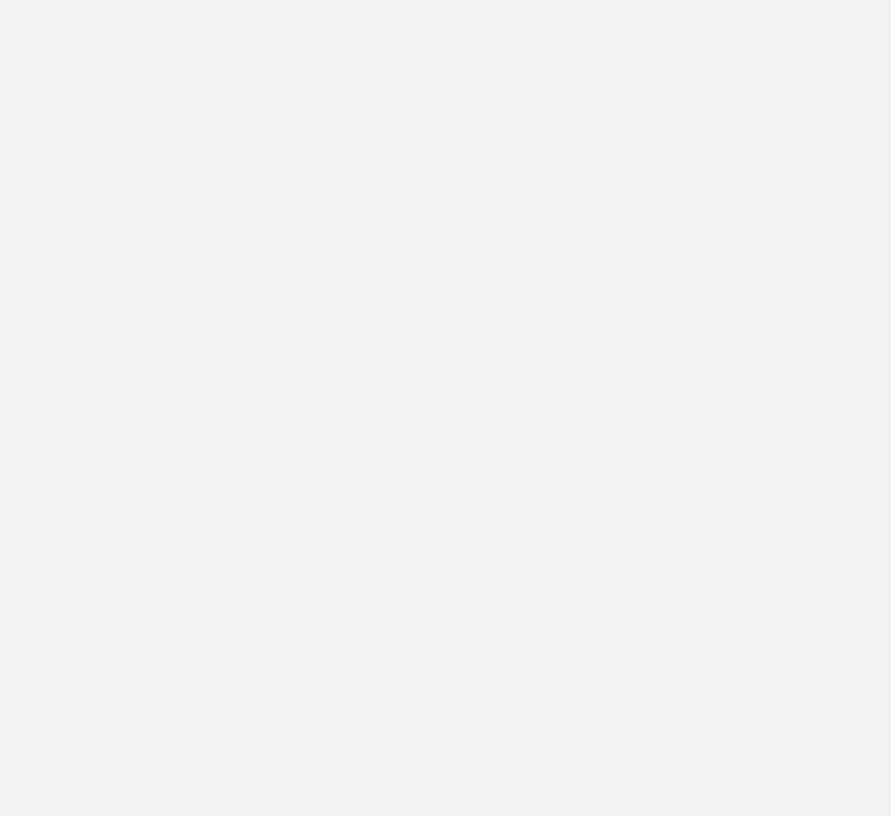
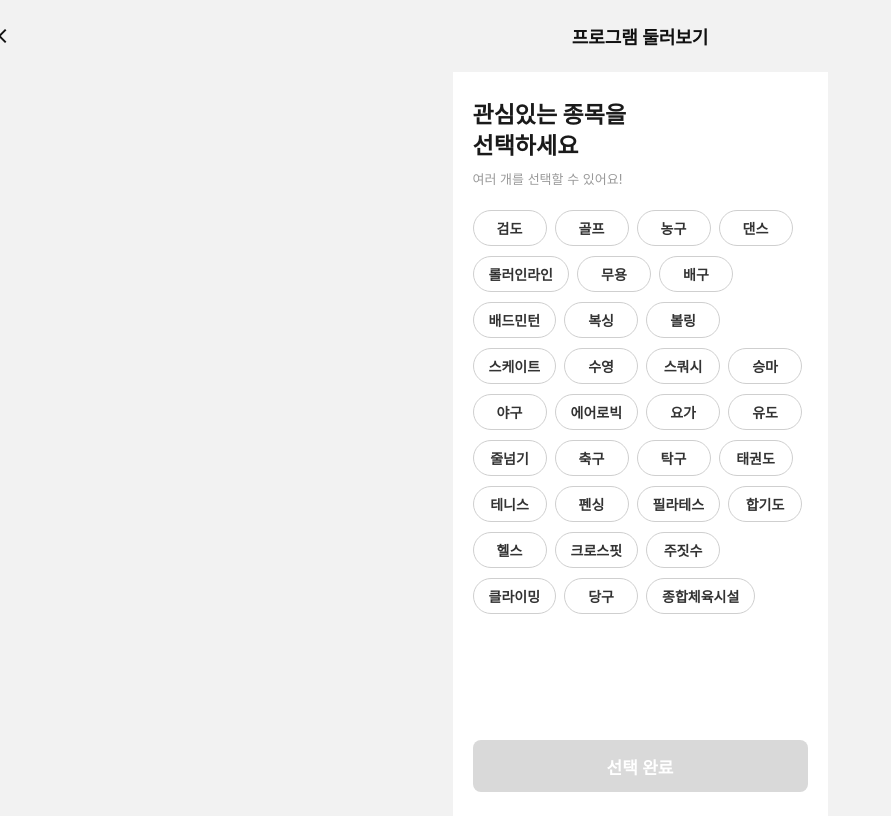
Before and after one commit to Public-Data-Contest-Bangi/Public-Data-Contest-FE, a React (Vite) app: page /program-browse in a window 1280 px wide. Before the commit this address had no page. Shown: the whole page, without its empty margins (0-891 px from the left). Built offline with nearby package versions, Linux system fonts and the light colour scheme; a web font is replaced by a local one.

Commit message:
feat: 프로그램 둘러보기 페이지 구현중 저장용

```diff
--- /dev/null
+++ b/src/pages/Program/ProgramBrowsePage.jsx
@@ -0,0 +1,12 @@
+import Header from "../../components/common/Header";
+
+import SportSelection from "./components/SportSelection";
+
+export default function ProgramBrowsePage() {
+    return (
+        <>
+            <Header title="프로그램 둘러보기" />
+            <SportSelection />
+        </>
+    );
+}
--- /dev/null
+++ b/src/pages/Program/components/SportSelection.jsx
@@ -0,0 +1,104 @@
+import { useState } from "react";
+import { useNavigate } from "react-router-dom";
+
+import Button from "../../../components/common/Button";
+
+import { SPORTS_OPTIONS } from "../constants/sportsOptions";
+
+import * as S from "./SportSelection.styled";
+
+export default function SportSelection() {
+    const navigate = useNavigate();
+
+    const [selectedSports, setSelectedSports] =
+        useState([]);
+
+    const handleSportToggle = (sport) => {
+        setSelectedSports((prev) =>
+            prev.includes(sport)
+                ? prev.filter(
+                      (item) =>
+                          item !== sport
+                  )
+                : [...prev, sport]
+        );
+    };
+
+    const handleComplete = () => {
+        console.log(
+            "선택한 종목:",
+            selectedSports
+        );
+
+        // 프로그램 목록 페이지 만들어지면
+        // 여기 경로만 변경하면 됨.
+        // navigate("/program-list", {
+        //     state: {
+        //         sports: selectedSports,
+        //     },
+        // });
+    };
+
+    return (
+        <S.Page>
+            <S.Content>
+                <S.Intro>
+                    <S.Title>
+                        관심있는 종목을
+                        <br />
+                        선택하세요
+                    </S.Title>
+
+                    <S.Description>
+                        여러 개를 선택할 수 있어요!
+                    </S.Description>
+                </S.Intro>
+
+                <S.SportGrid>
+                    {SPORTS_OPTIONS.map(
+                        (sport) => {
+                            const isSelected =
+                                selectedSports.includes(
+                                    sport
+                                );
+
+                            return (
+                                <S.SportButton
+                                    key={sport}
+                                    type="button"
+                                    $selected={
+                                        isSelected
+                                    }
+                                    onClick={() =>
+                                        handleSportToggle(
+                                            sport
+                                        )
+                                    }
+                                >
+                                    {sport}
+                                </S.SportButton>
+                            );
+                        }
+                    )}
+                </S.SportGrid>
+            </S.Content>
+
+            <S.BottomArea>
+                <Button
+                    disabled={
+                        selectedSports.length ===
+                        0
+                    }
+                    height="52px"
+                    radius="8px"
+                    fontSize="17px"
+                    onClick={
+                        handleComplete
+                    }
+                >
+                    선택 완료
+                </Button>
+            </S.BottomArea>
+        </S.Page>
+    );
+}
--- /dev/null
+++ b/src/pages/Program/components/SportSelection.styled.js
@@ -0,0 +1,101 @@
+import styled from "styled-components";
+
+export const Page = styled.div`
+    width: 375px;
+    min-height: calc(100dvh - 56px);
+
+    margin: 0 auto;
+
+    display: flex;
+    flex-direction: column;
+
+    background: #ffffff;
+
+    box-sizing: border-box;
+`;
+
+export const Content = styled.main`
+    flex: 1;
+
+    padding: 28px 20px 24px;
+
+    box-sizing: border-box;
+`;
+
+export const Intro = styled.div`
+    margin-bottom: 22px;
+`;
+
+export const Title = styled.h1`
+    margin: 0 0 7px;
+
+    font-size: 23px;
+    font-weight: 700;
+    line-height: 1.35;
+
+    color: #1a1a1a;
+`;
+
+export const Description = styled.p`
+    margin: 0;
+
+    font-size: 13px;
+    font-weight: 400;
+
+    color: #9a9a9a;
+`;
+
+export const SportGrid = styled.div`
+    display: flex;
+    flex-wrap: wrap;
+
+    gap: 10px 8px;
+`;
+
+export const SportButton = styled.button`
+    min-width: 74px;
+    height: 36px;
+
+    padding: 0 15px;
+
+    border: 1px solid
+        ${({ $selected }) =>
+            $selected
+                ? "#41dc99"
+                : "#cfcfcf"};
+
+    border-radius: 18px;
+
+    background: ${({ $selected }) =>
+        $selected
+            ? "#41dc99"
+            : "#ffffff"};
+
+    color: ${({ $selected }) =>
+        $selected
+            ? "#ffffff"
+            : "#333333"};
+
+    font-family: inherit;
+    font-size: 14px;
+    font-weight: 600;
+
+    cursor: pointer;
+
+    box-sizing: border-box;
+
+    transition:
+        background 0.15s ease,
+        border-color 0.15s ease,
+        color 0.15s ease;
+`;
+
+export const BottomArea = styled.div`
+    width: 100%;
+
+    padding: 16px 20px 24px;
+
+    box-sizing: border-box;
+
+    background: #ffffff;
+`;
--- /dev/null
+++ b/src/pages/Program/constants/sportsOptions.js
@@ -0,0 +1,34 @@
+export const SPORTS_OPTIONS = [
+    "검도",
+    "골프",
+    "농구",
+    "댄스",
+    "롤러인라인",
+    "무용",
+    "배구",
+    "배드민턴",
+    "복싱",
+    "볼링",
+    "스케이트",
+    "수영",
+    "스쿼시",
+    "승마",
+    "야구",
+    "에어로빅",
+    "요가",
+    "유도",
+    "줄넘기",
+    "축구",
+    "탁구",
+    "태권도",
+    "테니스",
+    "펜싱",
+    "필라테스",
+    "합기도",
+    "헬스",
+    "크로스핏",
+    "주짓수",
+    "클라이밍",
+    "당구",
+    "종합체육시설",
+];
--- a/src/pages/yein/Home.jsx
+++ b/src/pages/yein/Home.jsx
@@ -122,7 +122,12 @@ function Home() {
               />
             </div>
 
-            <div className="menu-card menu-card--small">
+            <div
+              className="menu-card menu-card--small"
+              onClick={() => navigate("/program-browse")}
+              role="button"
+              tabIndex={0}
+            >
               <span className="menu-card__title">
                 프로그램
                 <br />
--- a/src/router/Router.jsx
+++ b/src/router/Router.jsx
@@ -29,6 +29,8 @@ import ReportDetail from "../pages/MyPage/Report/ReportDetail";
 import ReportCreate from "../pages/MyPage/Report/ReportCreate";
 import MyConditionPage from "../pages/MyPage/MyConditionPage";
 import FavoritesPage from "../pages/MyPage/FavoritesPage";
+
+import ProgramBrowsePage from "../pages/Program/ProgramBrowsePage";
 
 import ExerciseRecommend from "../pages/Exercise/ExerciseRecommend";
 import FirstExercise from "../pages/Exercise/FirstExercise";
@@ -161,9 +163,9 @@ function Router() {
                 />
 
                 <Route
-                    path ="/favorites"
+                    path="/favorites"
                     element={<FavoritesPage />}
-/>
+                />
 
                 <Route
                     path="/search-empty"
@@ -179,6 +181,11 @@ function Router() {
                     path="/departure-search"
                     element={<DepartureSearch />}
                 />
+
+                <Route
+                    path="/program-browse"
+                    element={<ProgramBrowsePage />}
+                />
             </Routes>
         </BrowserRouter>
     );
```
